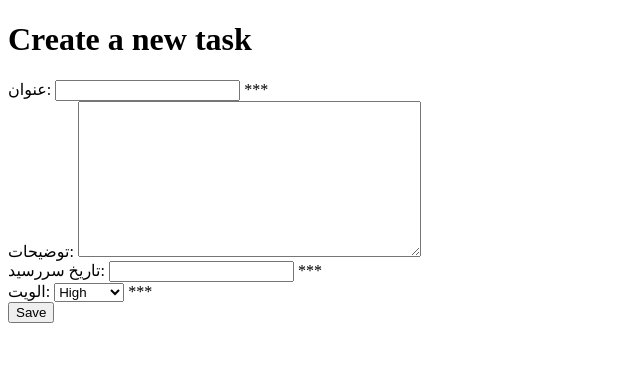
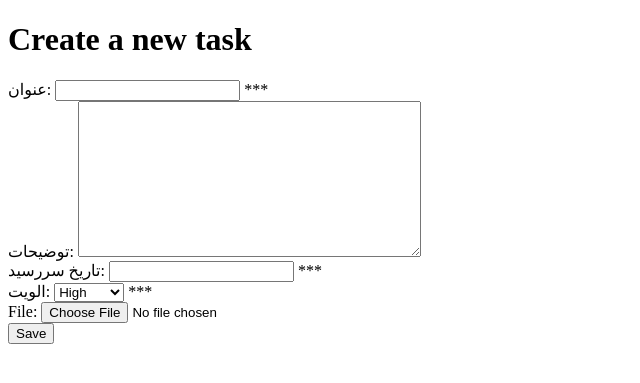
Before and after one commit to asemanehnafe/todo_list, a Django app: page /v1/todo_list/1/create_task/ in a window 1280 px wide. Shown: the top 383 px of the page, without its empty margins (0-640 px from the left). Run offline with Django 4.2, Linux system fonts and the light colour scheme; the visitor is signed in with stand-in values (Sample User, id 1).

Commit message:
add file upload(task): add file upload ability to task model

```diff
--- a/_base/urls.py
+++ b/_base/urls.py
@@ -15,6 +15,8 @@ Including another URLconf
     2. Add a URL to urlpatterns:  path('blog/', include('blog.urls'))
 """
 
+from django.conf import settings
+from django.conf.urls.static import static
 from django.contrib import admin
 from django.urls import include, path
 
@@ -27,3 +29,6 @@ urlpatterns = [
     path("v2_2/", include("todo_list.urls.urls_v2_2")),
     path("v2/", include("todo_list.urls.urls_v2")),
 ]
+if settings.DEBUG:
+    print("DEBUG MODE")
+    urlpatterns += static(settings.MEDIA_URL, document_root=settings.MEDIA_ROOT)
--- a/todo_list/forms/v1/task_form.py
+++ b/todo_list/forms/v1/task_form.py
@@ -20,3 +20,7 @@ class TaskForm(forms.Form):
     )
     deadline = forms.DateField(label="تاریخ سررسید")
     priority = forms.ChoiceField(label="الویت", choices=PRIORITY_CHOICES)
+    file = forms.FileField(required=False)
+
+    def clean_file(self):
+        return self.data["file"]
--- a/todo_list/models/task.py
+++ b/todo_list/models/task.py
@@ -19,6 +19,7 @@ class Task(models.Model):
     priority = models.IntegerField(
         choices=PRIORITY_CHOICES, default=MEDIUM, verbose_name="الویت"
     )
+    file = models.FileField(upload_to="task_files", blank=True, null=True)
 
     class Meta:
         ordering = ["deadline", "priority"]
--- a/todo_list/views/v1/task_view.py
+++ b/todo_list/views/v1/task_view.py
@@ -22,13 +22,14 @@ def task_view(request, todo_list_id):
 @login_required
 def create_task(request, todo_list_id):
     if request.method == "POST":
-        form = TaskForm(request.POST)
+        form = TaskForm(request.POST, request.FILES)
         if form.is_valid():
             new_task = Task(
                 title=form.cleaned_data["title"],
                 description=form.cleaned_data["description"],
                 deadline=form.cleaned_data["deadline"],
                 priority=form.cleaned_data["priority"],
+                file=form.cleaned_data["file"],
             )
             new_task.save()
             list_instance = ToDoList.objects.get(id=todo_list_id)
```
Also changed, not shown: todo_list/templates/todo_list_app/task_detail.html (+8 -0 lines), todo_list/migrations/0013_task_file.py (added).
